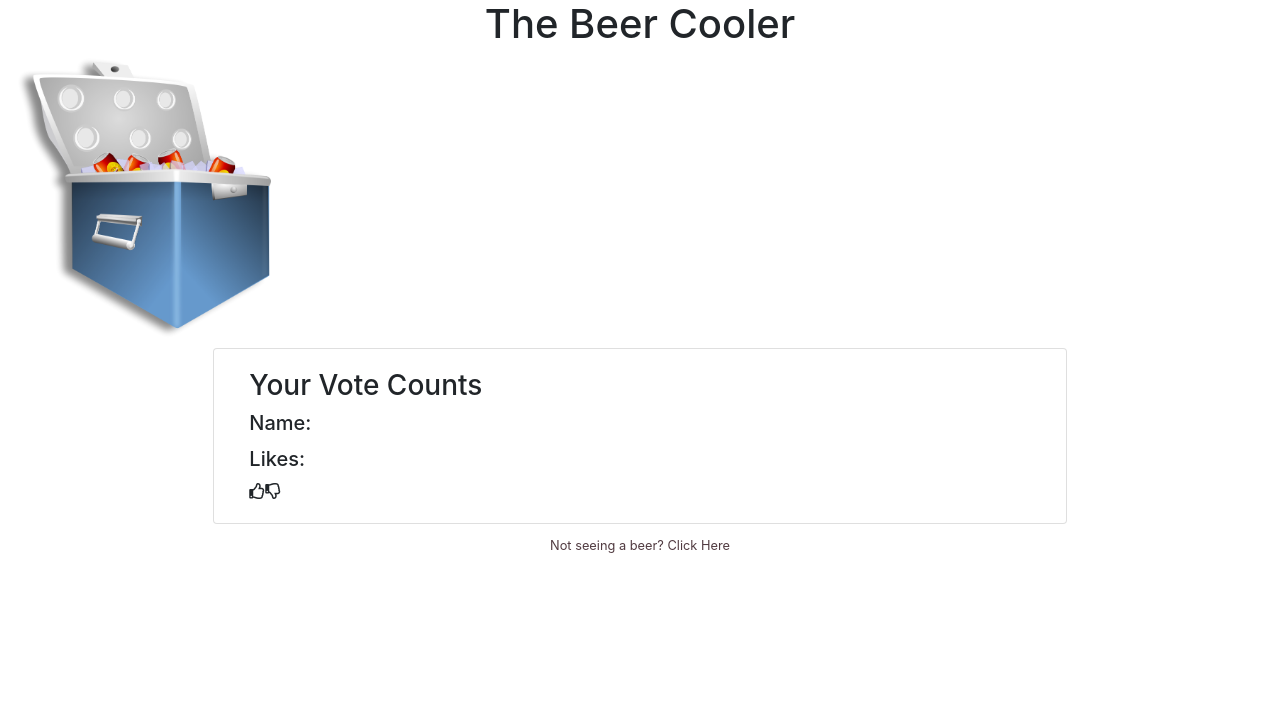
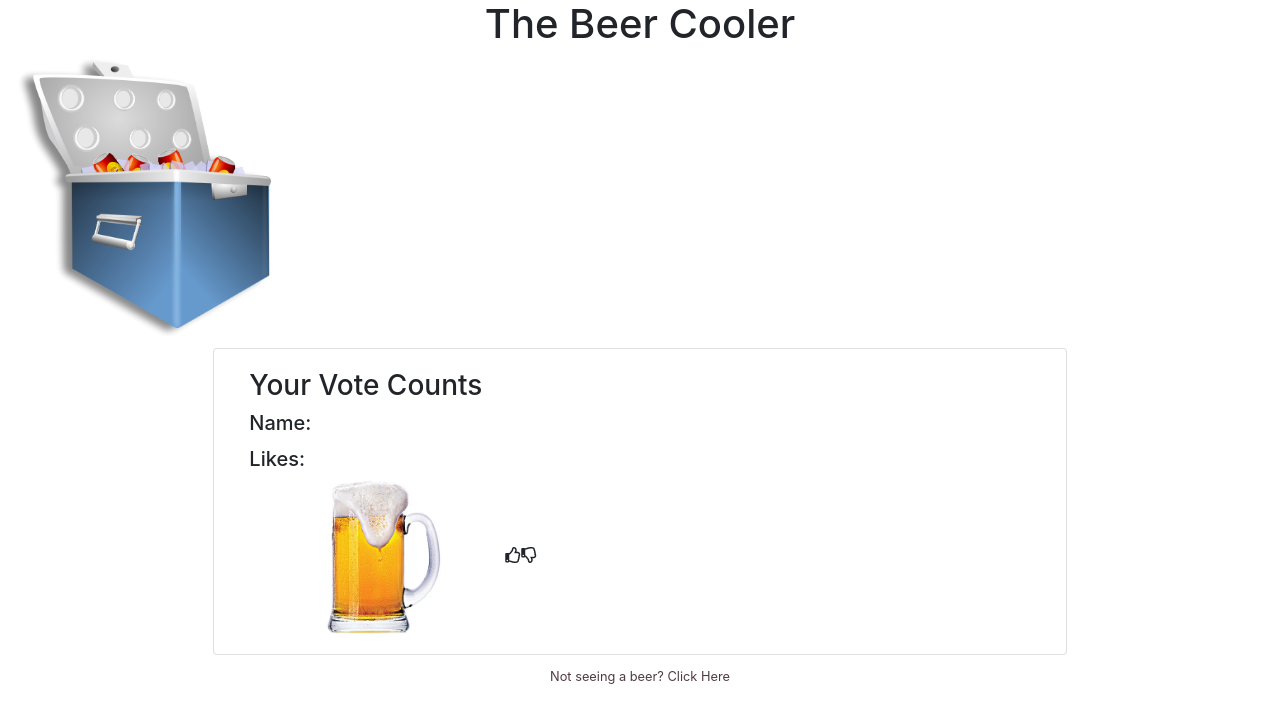
Before and after one commit to Rosenmatt1/Beer-Cooler, a React (Create React App) app: page / in a window 1280 px wide. Shown: the top 722 px of the page. Built offline with nearby package versions, Linux system fonts and the light colour scheme; no server answers.

Commit message:
Add a beer mug gif to the vote page

```diff
--- a/src/App.css
+++ b/src/App.css
@@ -1,5 +1,6 @@
 .cooler {
-  width: 20vw
+  width: 20vw;
+  justify-content: center;
 }
 
 .link {
--- a/src/components/AddBeerCard.js
+++ b/src/components/AddBeerCard.js
@@ -1,5 +1,8 @@
 import React from 'react';
 import '../App.css';
+
+
+// border - 0
 
 const AddBeerCard = (props) => {
   return (
--- a/src/components/VoteCard.js
+++ b/src/components/VoteCard.js
@@ -1,5 +1,8 @@
 import React from 'react';
 import '../App.css';
+import mug from '../assets/beer-mug.gif'
+
+// border - 0
 
 const VoteCard = (props) => {
   return (
@@ -13,6 +16,11 @@ const VoteCard = (props) => {
           <h5 className="card-text">Likes:
           {/* {props.beers[props.index].likes} */}
           </h5>
+          <img
+            className="cooler img-responsive center-block"
+            src={mug}
+            alt="Das Boot beer mug"
+          />
           <i onClick={(e) => props.increaseLike(e)} className="far fa-thumbs-up"></i>
           <i onClick={(e) => props.decreaseLike(e)} className="far fa-thumbs-down"></i>
         </div>
```
